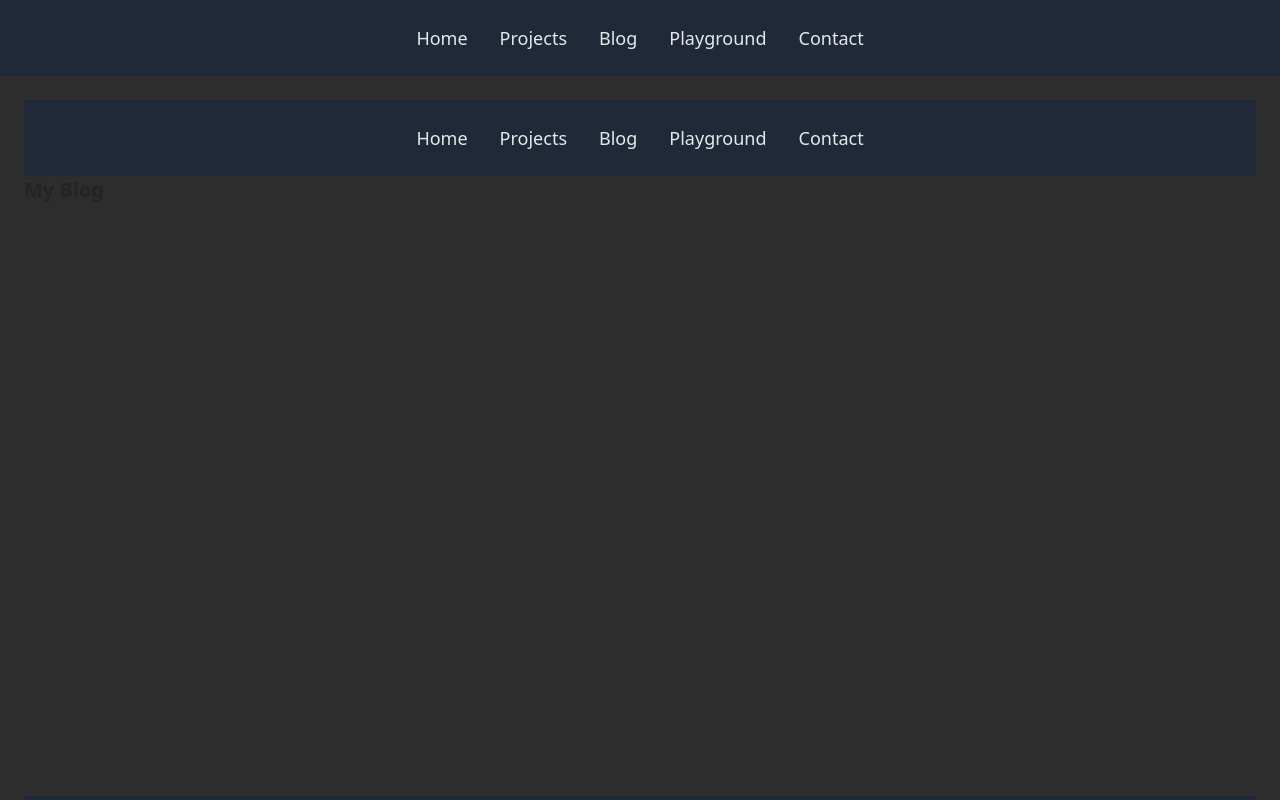
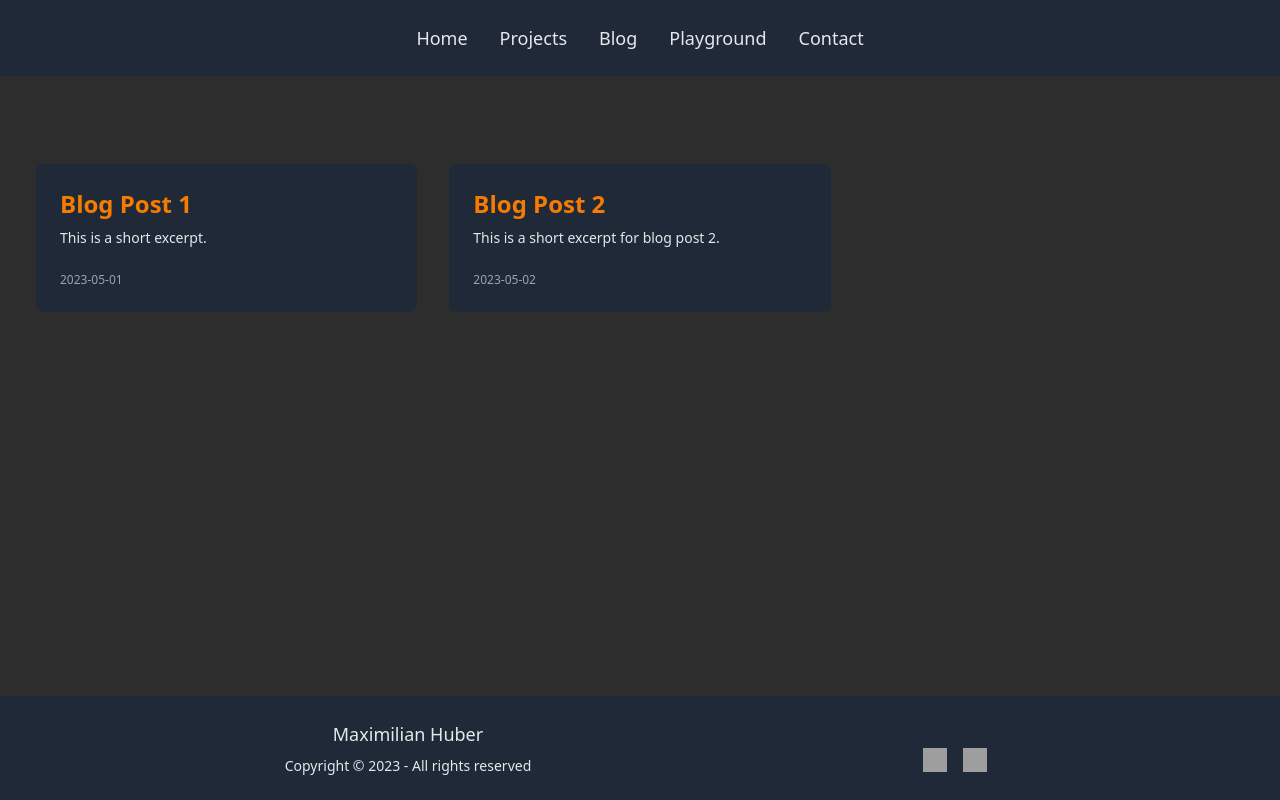
Before and after one commit to Rlyehan/personal-website, a React (Create React App) app in the folder frontend/: page /blog in a window 1280 px wide. Shown: the top 800 px of the page. Built offline with nearby package versions, Linux system fonts and the light colour scheme; grey boxes are pictures that could not be loaded.

Commit message:
added blog page

```diff
--- /dev/null
+++ b/frontend/src/components/BlogPost.tsx
@@ -0,0 +1,30 @@
+import React from 'react';
+import { BlogPostData } from './BlogPostCard';
+
+interface BlogPostProps extends BlogPostData {
+  onBack: () => void;
+}
+
+const BlogPost: React.FC<BlogPostProps> = ({
+  id,
+  title,
+  content,
+  date,
+  onBack,
+}) => {
+  return (
+    <div className="bg-gray-800 rounded-lg p-4">
+      <button
+        onClick={onBack}
+        className="bg-dark-orange text-white px-3 py-1 rounded-lg mb-4"
+      >
+        Back
+      </button>
+      <h2 className="text-3xl text-dark-orange font-semibold mb-2">{title}</h2>
+      <p className="text-gray-200 mb-4">{content}</p>
+      <p className="text-gray-400 text-xs">{date}</p>
+    </div>
+  );
+};
+
+export default BlogPost;
--- /dev/null
+++ b/frontend/src/components/BlogPostCard.tsx
@@ -0,0 +1,33 @@
+import React from 'react';
+
+export interface BlogPostData {
+  id: number;
+  title: string;
+  excerpt: string;
+  content: string;
+  date: string;
+}
+
+interface BlogPostCardProps extends BlogPostData {
+  onClick: () => void;
+}
+
+const BlogPostCard: React.FC<BlogPostCardProps> = ({
+  title,
+  excerpt,
+  date,
+  onClick,
+}) => {
+  return (
+    <div
+      className="bg-gray-800 rounded-lg p-4 cursor-pointer transition-colors duration-200 hover:bg-gray-700"
+      onClick={onClick}
+    >
+      <h2 className="text-2xl text-dark-orange font-semibold mb-2">{title}</h2>
+      <p className="text-gray-200 text-sm mb-4">{excerpt}</p>
+      <p className="text-gray-400 text-xs">{date}</p>
+    </div>
+  );
+};
+
+export default BlogPostCard;
--- a/frontend/src/components/skills/SkillPRogressTabs.tsx
+++ b/frontend/src/components/skills/SkillPRogressTabs.tsx
@@ -16,7 +16,7 @@ const skillData = {
   ],
   backendDeveloper: [
     { skill: 'Python', percentage: 80 },
-    { skill: 'Typrscript', percentage: 70 },
+    { skill: 'Typescript', percentage: 70 },
     { skill: 'Go', percentage: 60 },
     { skill: 'SQL Databases', percentage: 50 },
     { skill: 'NoSQL Databases', percentage: 40 },
@@ -44,30 +44,30 @@ const SkillProgressTabs: React.FC = () => {
     <div className="container mx-auto px-4 py-8">
       <div className="flex justify-center mb-8 py-8">
         <button
-          className={`px-4 py-2 font-semibold text-sm ${
+          className={`px-4 py-2 font-semibold text-m ${
             activeTab === 'dataEngineer'
-              ? 'bg-darkGray text-darkOrange'
-              : 'text-gray-300 hover:text-darkOrange hover:bg-gray-800'
+              ? 'bg-darkGray text-dark-orange'
+              : 'text-gray-300 hover:bg-gray-800'
           }`}
           onClick={() => setActiveTab('dataEngineer')}
         >
           Data Engineer
         </button>
         <button
-          className={`px-4 py-2 font-semibold text-sm ${
+          className={`px-4 py-2 font-semibold text-m ${
             activeTab === 'backendDeveloper'
-              ? 'bg-darkGray text-darkOrange'
-              : 'text-gray-300 hover:text-darkOrange hover:bg-gray-800'
+              ? 'bg-darkGray text-dark-orange'
+              : 'text-gray-300 hover:bg-gray-800'
           }`}
           onClick={() => setActiveTab('backendDeveloper')}
         >
           Backend Developer
         </button>
         <button
-          className={`px-4 py-2 font-semibold text-sm ${
+          className={`px-4 py-2 font-semibold text-m ${
             activeTab === 'devopsEngineer'
-              ? 'bg-darkGray text-darkOrange'
-              : 'text-gray-300 hover:text-darkOrange hover:bg-gray-800'
+              ? 'bg-darkGray text-dark-orange'
+              : 'text-gray-300 hover:bg-gray-800'
           }`}
           onClick={() => setActiveTab('devopsEngineer')}
         >
--- a/frontend/src/components/skills/SkillProgressBar.tsx
+++ b/frontend/src/components/skills/SkillProgressBar.tsx
@@ -12,9 +12,9 @@ const SkillProgressBar: React.FC<SkillProgressBarProps> = ({
   isFirst,
 }) => {
   return (
-    <div className="my-4 w-3/4 mx-auto">
+    <div className="my-4 w-full md:w-3/4 mx-auto">
       <div className="flex justify-between items-center mb-1">
-        <span className="text-white font-semibold text-lg w-1/5 pr-4">
+        <span className="text-white font-semibold text-lg w-1/5 pr-4 flex items-center">
           {skill}
         </span>
         <div className="relative w-4/5">
@@ -36,7 +36,9 @@ const SkillProgressBar: React.FC<SkillProgressBarProps> = ({
               </div>
             </>
           )}
-          <div className={`w-full h-6 rounded-lg bg-gray-800 mb-4 relative`}>
+          <div
+            className={`w-full h-3 md:h-6 rounded-lg bg-gray-800 mb-4 relative`}
+          >
             <div
               className={`h-full rounded-lg transition-all duration-500`}
               style={{
--- /dev/null
+++ b/frontend/src/mocks/blogPosts.ts
@@ -0,0 +1,17 @@
+export const blogPosts = [
+  {
+    id: 1,
+    title: 'Blog Post 1',
+    excerpt: 'This is a short excerpt.',
+    content: 'This is the full content of blog post 1.',
+    date: '2023-05-01',
+  },
+  {
+    id: 2,
+    title: 'Blog Post 2',
+    excerpt: 'This is a short excerpt for blog post 2.',
+    content: 'This is the full content of blog post 2.',
+    date: '2023-05-02',
+  },
+  // Add more blog posts with the same structure here
+];
--- a/frontend/src/pages/Blog.tsx
+++ b/frontend/src/pages/Blog.tsx
@@ -1,16 +1,30 @@
-import React from 'react';
-import Header from '../components/Header';
-import Footer from '../components/Footer';
+import React, { useState } from 'react';
+import BlogPostCard, { BlogPostData } from '../components/BlogPostCard';
+import { blogPosts } from '../mocks/blogPosts';
+import BlogPost from '../components/BlogPost';
 
 const Blog: React.FC = () => {
+  const [selectedPost, setSelectedPost] = useState<BlogPostData | null>(null);
+
+  const handlePostClick = (post: BlogPostData) => {
+    setSelectedPost(post);
+  };
+
   return (
-    <div className="min-h-screen flex flex-col">
-      <Header />
-      <main className="flex-grow">
-        {/* Add your projects content here */}
-        <h2 className="text-xl font-bold">My Blog</h2>
-      </main>
-      <Footer />
+    <div className="container mx-auto py-16">
+      {selectedPost ? (
+        <BlogPost {...selectedPost} onBack={() => setSelectedPost(null)} />
+      ) : (
+        <div className="grid grid-cols-1 md:grid-cols-2 lg:grid-cols-3 gap-8">
+          {blogPosts.map((post) => (
+            <BlogPostCard
+              key={post.id}
+              {...post}
+              onClick={() => handlePostClick(post)}
+            />
+          ))}
+        </div>
+      )}
     </div>
   );
 };
```
